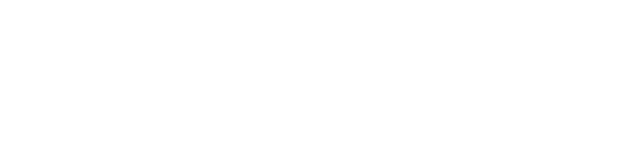
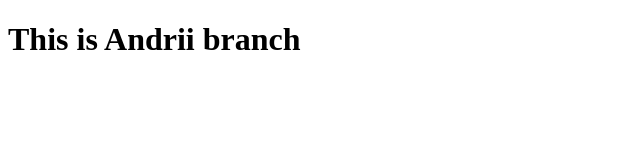
Before and after one commit to holc7/group2, a plain HTML site: page index.html in a window 1280 px wide. Shown: the whole page, without its empty margins (0-640 px from the left). Drawn offline with Linux system fonts and the light colour scheme.

Commit message:
new branch and h1

```diff
--- a/index.html
+++ b/index.html
@@ -7,6 +7,6 @@
     <link rel="stylesheet" href="styles.css">
 </head>
 <body>
-
+    <h1>This is Andrii branch</h1>
 </body>
 </html>
```
